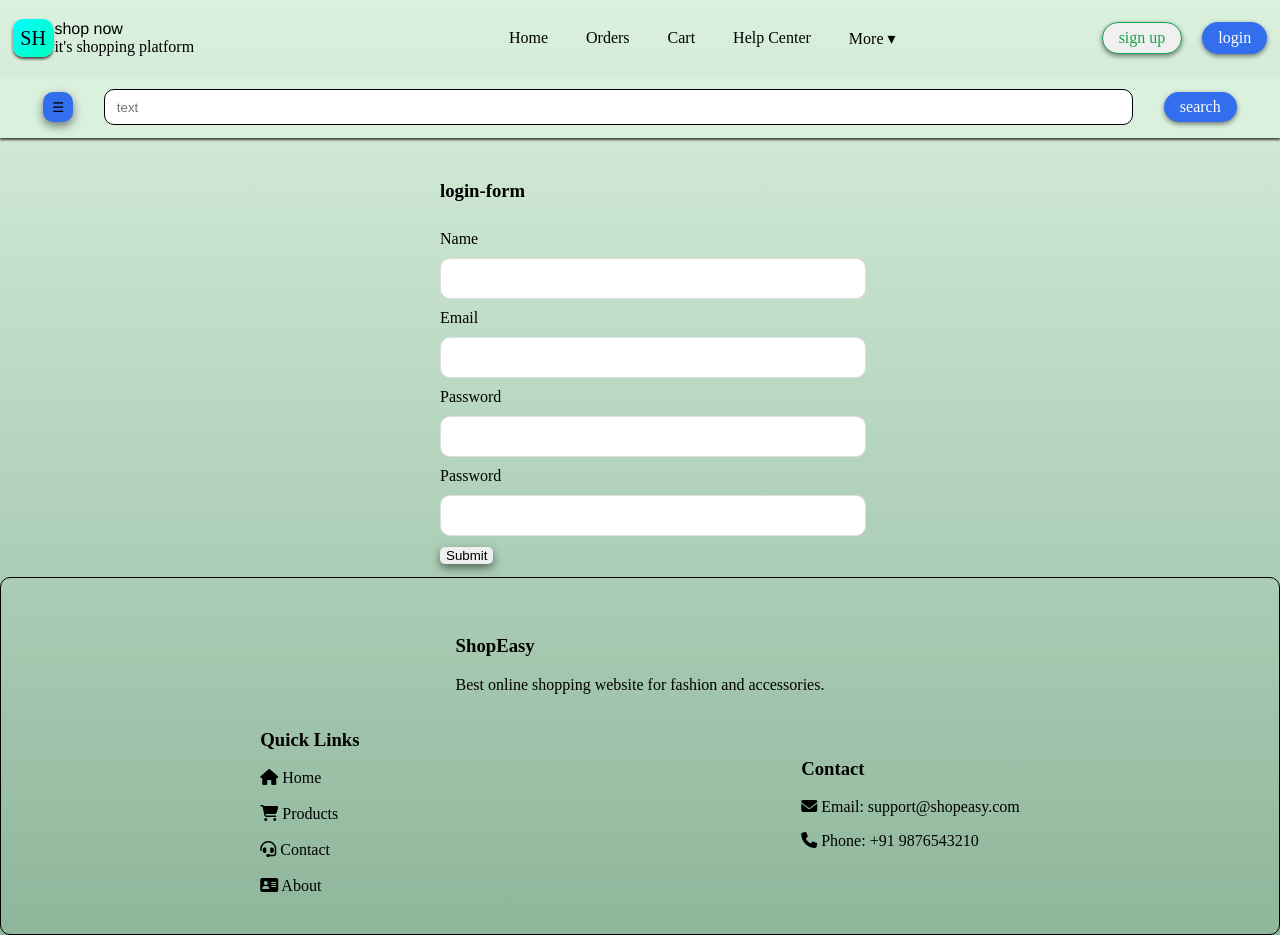
After one commit to LYLAKSHMINARASIMHA/shopping-site, a Flask app: page /login_page in a window 1280 px wide. The commit adds this page. Run offline with Flask 3, Linux system fonts and the light colour scheme; parts of the project's set-up code (start-up, migrations or seed data) failed here and were passed over.

Commit message:
new update

```diff
--- a/app.py
+++ b/app.py
@@ -77,10 +77,11 @@ def Help_Center():
 def products(image):
 
     imagedata = image.split("/")
+    imgname = imagedata[2].split(".")
 
     p_data = None
     for item in product:
-        if imagedata[2] == item["p_id"]:
+        if imgname[0] == item["p_id"]:
            p_data = item
            break
 
@@ -111,6 +112,9 @@ def products(image):
 def AllProducts():
     return render_template("AllProducts.html")
 
+@app.route("/login_page")
+def login_page():
+     return render_template("login_page.html")
 
 # @app.route("/product")
 # def product():
--- a/static/css/style.css
+++ b/static/css/style.css
@@ -312,7 +312,11 @@ input, select, textarea{ width:100%; padding:12px; border:1px solid #ddd; border
 
 .ticket_btn{ background:#1d5b1d; color:white;
 }
+/*-------------------------------- [login-pageblock] -----------------------------------------*/
 
+.login-pageblock{display: flex; justify-content: center; align-items: center; padding: 1%; margin-top: 10px;}
+.login-form{display: flex; flex-direction: column; gap: 10px; width: 400px;}
+.label-input{display: flex; flex-direction: column; gap: 10px;}
 
 /*-------------------------------- [footer] -----------------------------------------*/
    .footer{ display: flex; flex-direction: column; align-items: center; padding: 3%;
--- a/templates/header.html
+++ b/templates/header.html
@@ -3,7 +3,7 @@
 <head>
     <meta charset="UTF-8">
     <meta name="viewport" content="width=device-width, initial-scale=1.0">
-    <title>Document</title>
+    <title>shopping web portal</title>
     <link rel="stylesheet" href="{{url_for('static', filename= 'css/style.css')}}" >
 
     <link rel="stylesheet"
@@ -25,13 +25,13 @@
              <nav class="Navbar">
                 <ul class="menu">
                     <li><a href="/">Home</a></li>
-                    <li><a href="/Orders">Orders</a></li>
-                    <li><a href="/Orders">Cart</a></li>
+                    <li><a href="/Orders#orders_page">Orders</a></li>
+                    <li><a href="/Orders#cart_page">Cart</a></li>
                     <li><a href="/Help_Center">Help Center</a></li>
                     <li class="more">
                         <a href="#">More ▾</a>
                         <ul class="dropdown">
-                            <li><a href="/Orders">Coupons</a></li>
+                            <li><a href="/Orders#coupons_page">Coupons</a></li>
                             <li><a href="/Help_Center">Contact</a></li>
                             <li><a href="#bottom">About</a></li>
                         </ul>
@@ -41,8 +41,8 @@
 
              <div class="S_L">
                 <div class="btnls">
-                    <a href="#" class="Sbtn" >sign up</a>
-                    <a href="#" class="Lbtn" >login</a>
+                    <a href="/login_page" class="Sbtn" >sign up</a>
+                    <a href="/login_page" class="Lbtn" >login</a>
                 </div>
                 <div class="profile">
                     <a href="#" class="PRF"><div class="circle"><i class="fa-solid fa-user"></i></div></a>
--- /dev/null
+++ b/templates/login_page.html
@@ -0,0 +1,30 @@
+{% extends "header.html" %}
+
+{% block content %}
+<div class="login_page">
+    <div class="login-pageblock">
+        <form class="login-form">
+            <div><h3>login-form</h3></div>
+            <div class="label-input">
+                <label class="name">Name</label>
+                <input type="text">
+            </div>
+            <div class="label-input">
+                <label class="Email">Email</label>
+                <input type="email">
+            </div>
+            <div class="label-input">
+                <label class="password">Password</label>
+                <input type="password">
+            </div>
+            <div class="label-input">
+                <label class="password">Password</label>
+                <input type="password">
+            </div>
+            <div class="sub-button">
+                <button type="submit">Submit</button>
+            </div>
+        </form>
+    </div>
+</div>
+{% endblock %}
```
Also changed, not shown: app2.py (+6 -3 lines), templates/Cart.html (deleted, +0 -7 lines), templates/Orders.html (+12 -2 lines), static/products/phones/11024.png (renamed from static/products/phones/11024.jpg), static/products/phones/11025.png (renamed from static/products/phones/11025.jpg), static/products/phones/11029.png (renamed from static/products/phones/11029.jpg), static/products/phones/11030.png (renamed from static/products/phones/11030.jpg), static/products/phones/PIMPRE.jpg (renamed from static/products/phones/12345.jpg), 4 other files.
